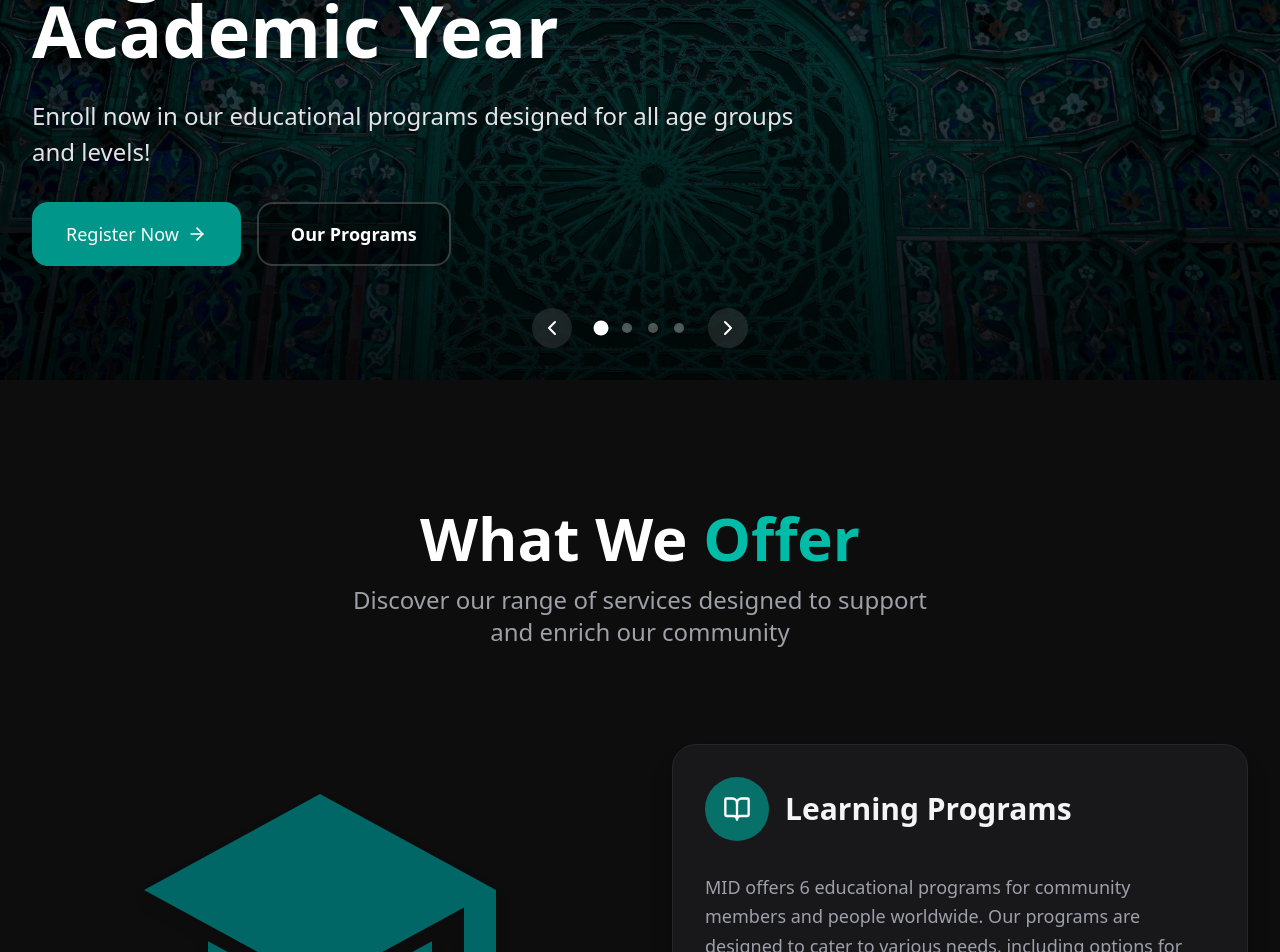
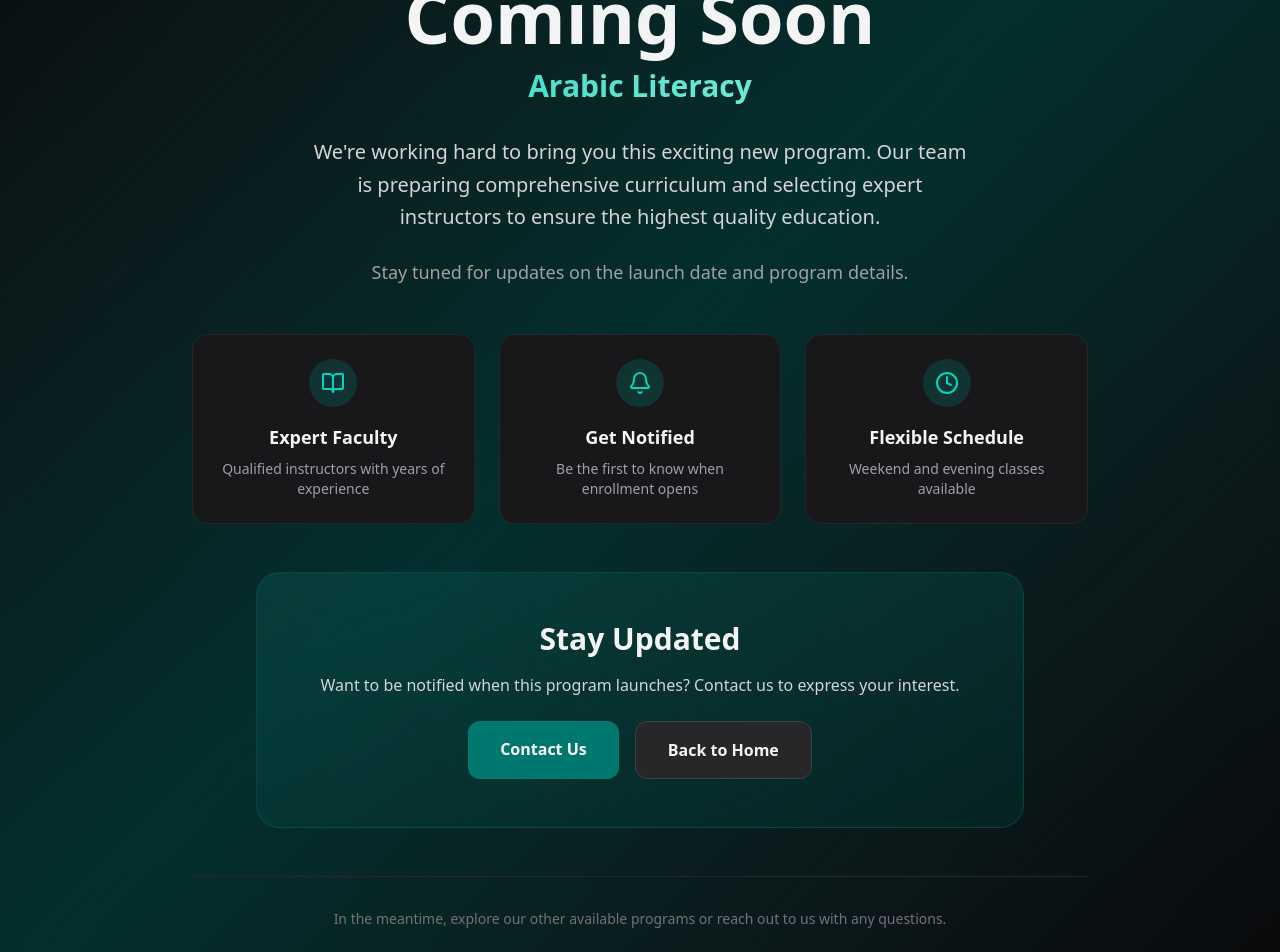
Before and after one commit to moiz2122/paklandinstitute.com, a React (Vite) app: page /arabicliteracy in a window 1280 px wide. Shown: the part 260-1212 px from the top of the page. Built offline with nearby package versions, Linux system fonts and the light colour scheme.

Commit message:
commingSoon Add

```diff
--- a/src/App.jsx
+++ b/src/App.jsx
@@ -4,6 +4,7 @@ import Navbar from "./Components/Navbar";
 import "./App.css";
 import Footer from "./Components/Footer";
 import ScrolToTop from "./Components/ScrollToTop";
+import ComingSoon from "./pages/ExplorePages/ComingSoon";
 
 import Home from "./pages/ExplorePages/Home";
 import NotFound from "./pages/ExplorePages/PageNotFound";
@@ -34,10 +35,22 @@ function App() {
         {/* Courses Pages Routes */}
         <Route path="/qurangateway" element={<QuranGateWay />} />
         <Route path="/quranacademy" element={<QuranAcademy />} />
-        <Route path="/islamicessentials" element={<IslamicEssenrials />} />
-        <Route path="/arabicliteracy" element={<Home />} />
-        <Route path="/islamictheology" element={<Home />} />
-        <Route path="/arabicmastery" element={<ArabicMastery />} />
+        <Route
+          path="/islamicessentials"
+          element={<ComingSoon programName="Islamic Essentials" />}
+        />
+        <Route
+          path="/arabicliteracy"
+          element={<ComingSoon programName="Arabic Literacy" />}
+        />
+        <Route
+          path="/islamictheology"
+          element={<ComingSoon programName="Islamic Theology" />}
+        />
+        <Route
+          path="/arabicmastery"
+          element={<ComingSoon programName="Arabic Mastery" />}
+        />
 
         <Route path="*" element={<NotFound />} />
       </Routes>
--- a/src/Components/Programs.jsx
+++ b/src/Components/Programs.jsx
@@ -152,7 +152,7 @@ function Programs() {
 
             {/* Arabic Literacy */}
 
-            {/* <div className="bg-zinc-900 border border-zinc-800 rounded-3xl shadow-lg shadow-black/60 overflow-hidden flex flex-col">
+            <div className="bg-zinc-900 border border-zinc-800 rounded-3xl shadow-lg shadow-black/60 overflow-hidden flex flex-col">
               <div className="relative h-48 sm:h-56 md:h-64 overflow-hidden">
                 <img
                   alt="ARABIC LITERACY"
@@ -176,9 +176,8 @@ function Programs() {
                   ARABIC LITERACY
                 </h3>
                 <p className="text-zinc-400 mb-4 flex-grow">
-                    A concise 3-month program that encompasses the fundamentals
-                    of Arabic. Classes are conducted on Sundays and weekday
-                    evenings.
+                  A concise 3-month program that encompasses the fundamentals of
+                  Arabic. Classes are conducted on Sundays and weekday evenings.
                 </p>
                 <Link
                   className="group inline-flex items-center justify-center w-full rounded-xl bg-teal-800 px-6 py-3 text-base font-medium text-white"
@@ -188,7 +187,7 @@ function Programs() {
                   <ArrowRight className="ml-2 h-5 w-5 transition-transform duration-300 ease-in-out group-hover:translate-x-1" />
                 </Link>
               </div>
-              </div> */}
+            </div>
 
             {/* Arabic Mastery */}
             <div className="bg-zinc-900 border border-zinc-800 rounded-3xl shadow-lg shadow-black/60 overflow-hidden flex flex-col">
@@ -268,6 +267,45 @@ function Programs() {
                 </Link>
               </div>
             </div>
+
+            {/* Islamic Theology  */}
+            <div className="bg-zinc-900 border border-zinc-800 rounded-3xl shadow-lg shadow-black/60 overflow-hidden flex flex-col ">
+              <div className="relative h-48 sm:h-56 md:h-64 overflow-hidden">
+                <img
+                  alt="Islamic Theology"
+                  src="/Programs/IslamicEssentials.jpg"
+                  className="absolute inset-0 w-full h-full object-cover"
+                />
+                <div className="absolute inset-0 bg-gradient-to-t from-black/80 to-transparent" />
+                <div className="absolute bottom-0 left-0 right-0 p-4 flex justify-between items-end">
+                  <div className="flex items-center text-white">
+                    <Clock className="w-4 h-4 mr-2" />
+                    <span className="text-sm">8 years</span>
+                  </div>
+                  <div className="flex items-center text-white">
+                    <Calendar className="w-4 h-4 mr-2" />
+                    <span className="text-sm">Sundays & Weekdays</span>
+                  </div>
+                </div>
+              </div>
+              <div className="p-6 flex flex-col flex-grow">
+                <h3 className="text-xl sm:text-2xl font-bold text-zinc-100 mb-3">
+                  ISLAMIC THEOLOGY
+                </h3>
+                <p className="text-zinc-400 mb-4 flex-grow">
+                  A traditional Alim curriculum equivalent to a Masters in
+                  Islamic Theology, with classes held on both Sundays and
+                  weekday evenings.
+                </p>
+                <Link
+                  className="group inline-flex items-center justify-center w-full rounded-xl bg-teal-800 px-6 py-3 text-base font-medium text-white"
+                  to="/islamicessentials"
+                >
+                  Learn More
+                  <ArrowRight className="ml-2 h-5 w-5 transition-transform duration-300 ease-in-out group-hover:translate-x-1" />
+                </Link>
+              </div>
+            </div>
           </div>
         </div>
       </div>
--- a/src/Components/ScrollToTop.jsx
+++ b/src/Components/ScrollToTop.jsx
@@ -5,7 +5,11 @@ function ScrollToTop() {
 const { pathname } = useLocation();
 
 useEffect(() => {
-  window.scrollTo(0, 0);
+  window.scrollTo({
+    top: 0,
+    left: 0,
+    behavior: 'smooth',
+  });
 }, [pathname]);
 
   return null;
--- /dev/null
+++ b/src/pages/ExplorePages/ComingSoon.jsx
@@ -0,0 +1,117 @@
+import { Clock, BookOpen, Bell } from "lucide-react";
+
+function ComingSoon({ programName }) {
+  return (
+    <main className="min-h-screen bg-gradient-to-br from-zinc-950 via-teal-950 to-zinc-950 flex items-center justify-center px-4 py-16">
+      <div className="max-w-4xl w-full">
+        <div className="text-center space-y-8">
+          {/* Animated Icon */}
+          <div className="flex justify-center">
+            <div className="relative">
+              <div className="absolute inset-0 bg-teal-500/20 blur-3xl rounded-full animate-pulse"></div>
+              <div className="relative bg-gradient-to-br from-teal-800 to-teal-900 p-8 rounded-full">
+                <Clock className="w-20 h-20 text-teal-400 animate-pulse" />
+              </div>
+            </div>
+          </div>
+
+          {/* Main Heading */}
+          <div className="space-y-4">
+            <h1 className="text-5xl md:text-6xl lg:text-7xl font-extrabold text-zinc-100">
+              Coming Soon
+            </h1>
+            <p className="text-2xl md:text-3xl font-semibold bg-gradient-to-r from-teal-400 to-teal-200 bg-clip-text text-transparent">
+              {programName}
+            </p>
+          </div>
+
+          {/* Description */}
+          <div className="max-w-2xl mx-auto space-y-6">
+            <p className="text-xl text-zinc-300 leading-relaxed">
+              We're working hard to bring you this exciting new program. Our
+              team is preparing comprehensive curriculum and selecting expert
+              instructors to ensure the highest quality education.
+            </p>
+            <p className="text-lg text-zinc-400">
+              Stay tuned for updates on the launch date and program details.
+            </p>
+          </div>
+
+          {/* Feature Cards */}
+          <div className="grid md:grid-cols-3 gap-6 max-w-4xl mx-auto mt-12">
+            <div className="bg-zinc-900 border border-zinc-800 rounded-2xl p-6 hover:border-teal-700 transition-all duration-300">
+              <div className="bg-teal-900/50 w-12 h-12 rounded-full flex items-center justify-center mx-auto mb-4">
+                <BookOpen className="w-6 h-6 text-teal-400" />
+              </div>
+              <h3 className="text-lg font-semibold text-zinc-100 mb-2">
+                Expert Faculty
+              </h3>
+              <p className="text-sm text-zinc-400">
+                Qualified instructors with years of experience
+              </p>
+            </div>
+
+            <div className="bg-zinc-900 border border-zinc-800 rounded-2xl p-6 hover:border-teal-700 transition-all duration-300">
+              <div className="bg-teal-900/50 w-12 h-12 rounded-full flex items-center justify-center mx-auto mb-4">
+                <Bell className="w-6 h-6 text-teal-400" />
+              </div>
+              <h3 className="text-lg font-semibold text-zinc-100 mb-2">
+                Get Notified
+              </h3>
+              <p className="text-sm text-zinc-400">
+                Be the first to know when enrollment opens
+              </p>
+            </div>
+
+            <div className="bg-zinc-900 border border-zinc-800 rounded-2xl p-6 hover:border-teal-700 transition-all duration-300">
+              <div className="bg-teal-900/50 w-12 h-12 rounded-full flex items-center justify-center mx-auto mb-4">
+                <Clock className="w-6 h-6 text-teal-400" />
+              </div>
+              <h3 className="text-lg font-semibold text-zinc-100 mb-2">
+                Flexible Schedule
+              </h3>
+              <p className="text-sm text-zinc-400">
+                Weekend and evening classes available
+              </p>
+            </div>
+          </div>
+
+          {/* CTA Section */}
+          <div className="bg-gradient-to-br from-teal-900/50 to-teal-950/50 border border-teal-800/50 rounded-3xl p-8 md:p-12 max-w-3xl mx-auto mt-12">
+            <h2 className="text-2xl md:text-3xl font-bold text-zinc-100 mb-4">
+              Stay Updated
+            </h2>
+            <p className="text-zinc-300 mb-6">
+              Want to be notified when this program launches? Contact us to
+              express your interest.
+            </p>
+            <div className="flex flex-col sm:flex-row gap-4 justify-center">
+              <a
+                href="/contact"
+                className="px-8 py-4 bg-teal-700 hover:bg-teal-600 active:bg-teal-600 text-white font-semibold rounded-xl transition-all duration-300 transform hover:scale-105"
+              >
+                Contact Us
+              </a>
+              <a
+                href="/"
+                className="px-8 py-4 bg-zinc-800 hover:bg-zinc-700 active:bg-zinc-700 text-zinc-100 font-semibold rounded-xl border border-zinc-700 transition-all duration-300"
+              >
+                Back to Home
+              </a>
+            </div>
+          </div>
+
+          {/* Footer Note */}
+          <div className="mt-12 pt-8 border-t border-zinc-800">
+            <p className="text-sm text-zinc-500">
+              In the meantime, explore our other available programs or reach out
+              to us with any questions.
+            </p>
+          </div>
+        </div>
+      </div>
+    </main>
+  );
+}
+
+export default ComingSoon;
```
Lines whose indentation alone changed are shown as unchanged.
